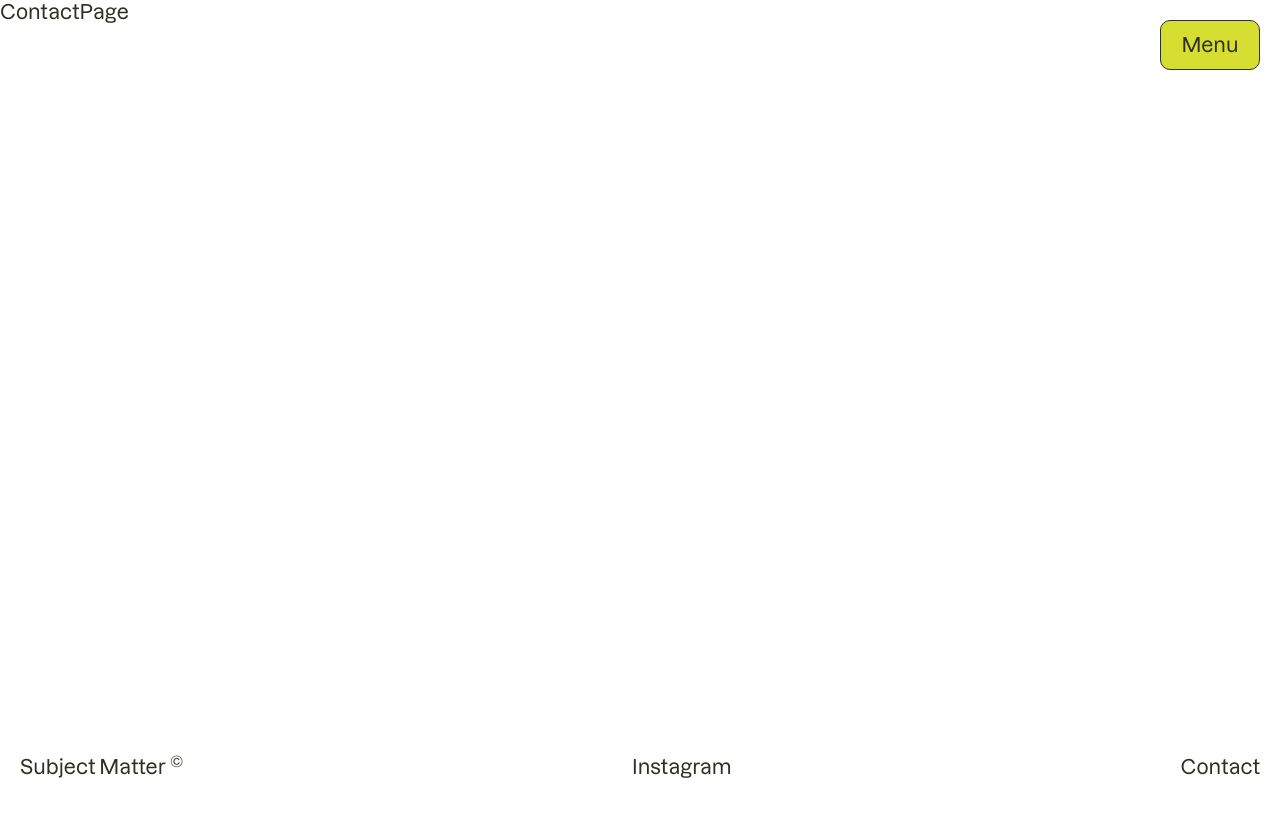
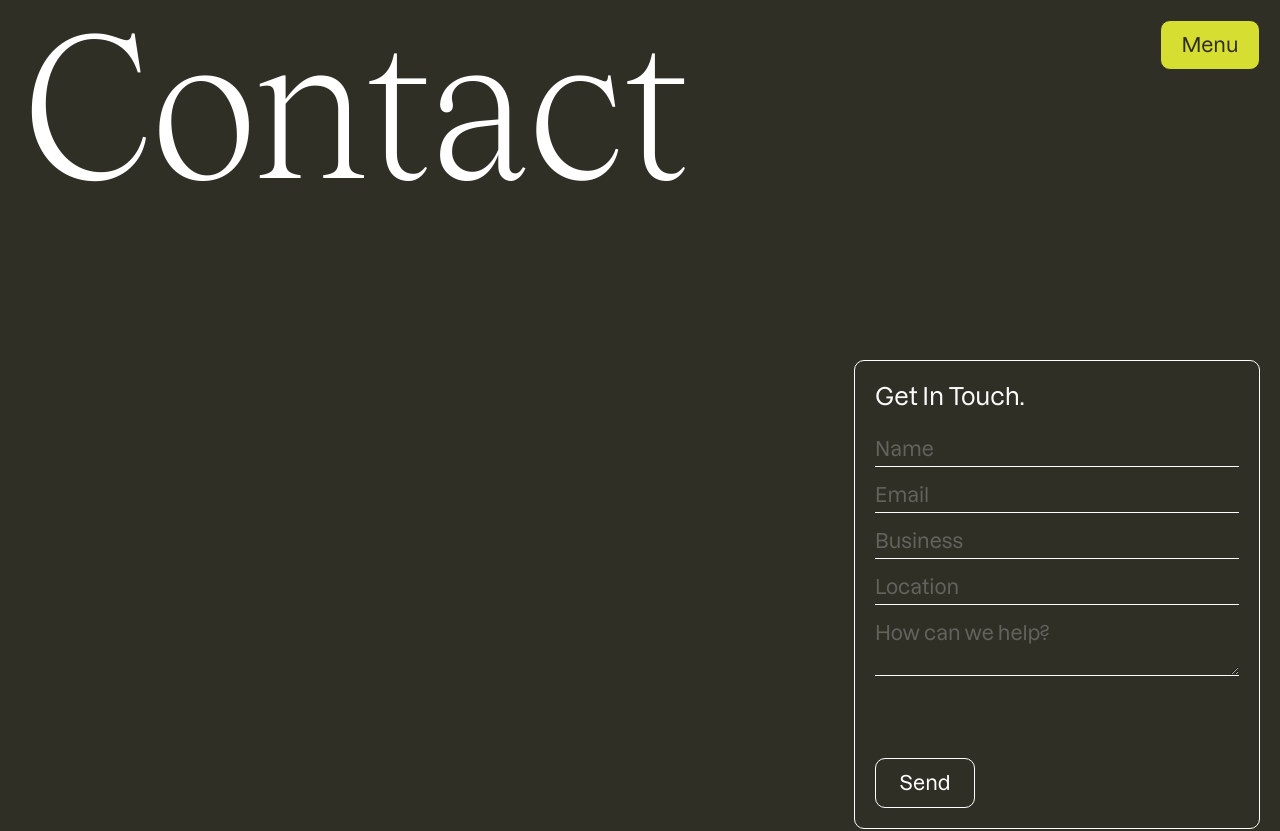
Before and after one commit to nurpais/subject-matter, a Next.js app: page /contact in a window 1280 px wide. Shown: the top 831 px of the page. Before the commit the page ends 800 px from the top, so only its background shows below. Built offline with nearby package versions, Linux system fonts and the light colour scheme.

Commit message:
Add contact form

```diff
--- a/app/(client)/contact/page.tsx
+++ b/app/(client)/contact/page.tsx
@@ -1,5 +1,124 @@
+'use client'
+import Container from '@/components/template/Container'
+import NavbarTriggerBtn from '@/components/template/Navbar/NavbarTriggerBtn'
+import Button from '@/components/ui/Button'
+import DarkBackgroundSection from '@/components/ui/DarkBackgroundSection'
+import clsx from 'clsx'
+import { useForm, SubmitHandler } from 'react-hook-form'
+
+interface IFormInput {
+  name: string
+  email: string
+  business: string
+  location: string
+  message: string
+}
+
 const ContactPage = () => {
-  return <div>ContactPage</div>
+  const {
+    register,
+    handleSubmit,
+    formState: { errors },
+  } = useForm<IFormInput>()
+
+  const onSubmit: SubmitHandler<IFormInput> = (data) => {
+    // Handle form submission
+    console.log(data)
+  }
+  return (
+    <DarkBackgroundSection>
+      <Container className="pb-[120px]">
+        <h1 className="heading-primary text-white">Contact</h1>
+
+        <div className="sticky top-5 z-40 mt-20 flex justify-end md:hidden">
+          <NavbarTriggerBtn />
+        </div>
+
+        <main className="mt-2.5 md:mt-[160px]">
+          <form
+            onSubmit={handleSubmit(onSubmit)}
+            className="ml-auto max-w-[406px] rounded-[10px] border border-white bg-dark p-5"
+          >
+            <h4 className="text-xl font-medium leading-none text-[#FAFAFA] md:text-2xl">Get In Touch.</h4>
+            <div className="mt-6 space-y-4">
+              <div>
+                <input
+                  {...register('name', { required: true })}
+                  className={clsx(
+                    'w-full border-b bg-transparent pb-1 text-white placeholder:text-[#63625B] focus:outline-none',
+                    errors.name ? 'border-red-500' : 'border-white',
+                  )}
+                  placeholder="Name"
+                />
+                {errors.name && <span className="text-xs font-medium text-red-500">Name field cannot be empty.</span>}
+              </div>
+
+              <div>
+                <input
+                  type="email"
+                  {...register('email', { required: true })}
+                  className={clsx(
+                    'w-full border-b bg-transparent pb-1 text-white placeholder:text-[#63625B] focus:outline-none',
+                    errors.email ? 'border-red-500' : 'border-white',
+                  )}
+                  placeholder="Email"
+                />
+                {errors.email && <span className="text-xs font-medium text-red-500">Email field cannot be empty.</span>}
+              </div>
+
+              <div>
+                <input
+                  {...register('business', { required: true })}
+                  className={clsx(
+                    'w-full border-b bg-transparent pb-1 text-white placeholder:text-[#63625B] focus:outline-none',
+                    errors.business ? 'border-red-500' : 'border-white',
+                  )}
+                  placeholder="Business"
+                />
+                {errors.business && (
+                  <span className="text-xs font-medium text-red-500">Business field cannot be empty.</span>
+                )}
+              </div>
+
+              <div>
+                <input
+                  {...register('location', { required: true })}
+                  className={clsx(
+                    'w-full border-b bg-transparent pb-1 text-white placeholder:text-[#63625B] focus:outline-none',
+                    errors.location ? 'border-red-500' : 'border-white',
+                  )}
+                  placeholder="Location"
+                />
+                {errors.location && (
+                  <span className="text-xs font-medium text-red-500">Location field cannot be empty.</span>
+                )}
+              </div>
+
+              <div>
+                <textarea
+                  {...register('message', { required: true })}
+                  className={clsx(
+                    'w-full border-b bg-transparent pb-1 text-white placeholder:text-[#63625B] focus:outline-none',
+                    errors.message ? 'border-red-500' : 'border-white',
+                  )}
+                  placeholder="How can we help?"
+                />
+                {errors.message && (
+                  <span className="text-xs font-medium text-red-500">How can we help field cannot be empty.</span>
+                )}
+              </div>
+
+              <div className="mt-[60px]">
+                <Button variant="outline" type="submit" className="mt-[60px]">
+                  Send
+                </Button>
+              </div>
+            </div>
+          </form>
+        </main>
+      </Container>
+    </DarkBackgroundSection>
+  )
 }
 
 export default ContactPage
--- a/assets/styles/tailwind/index.css
+++ b/assets/styles/tailwind/index.css
@@ -13,7 +13,7 @@
   }
 
   .heading-primary {
-    @apply font-tobias text-[84px] font-light leading-none md:text-[140px] lg:text-[220px];
+    @apply font-tobias text-[84px] font-light leading-none md:text-[140px] lg:text-[200px];
   }
 
   .heading-secondary {
--- a/components/ui/DarkBackgroundSection/DarkBackgroundSection.tsx
+++ b/components/ui/DarkBackgroundSection/DarkBackgroundSection.tsx
@@ -8,7 +8,11 @@ import { ScrollTrigger } from 'gsap/ScrollTrigger'
 
 gsap.registerPlugin(ScrollTrigger)
 
-const DarkBackgroundSection = ({ children }: CommonProps) => {
+interface DarkBackgroundSection extends CommonProps {
+  animate?: boolean
+}
+
+const DarkBackgroundSection = ({ children, animate = true }: DarkBackgroundSection) => {
   const sectionRef = useRef<HTMLDivElement>(null)
 
   useLayoutEffect(() => {
@@ -20,23 +24,24 @@ const DarkBackgroundSection = ({ children }: CommonProps) => {
 
         onEnter: () => {
           document.body.classList.add('bg-dark')
+
           gsap.to(document.body, {
             backgroundColor: '#302F26',
-            duration: 0.5,
+            duration: animate ? 0.5 : 0,
           })
         },
         onLeaveBack: () => {
           document.body.classList.remove('bg-dark')
           gsap.to(document.body, {
             backgroundColor: '#fff',
-            duration: 0.5,
+            duration: animate ? 0.5 : 0,
           })
         },
       })
     })
 
     return () => ctx.revert()
-  }, [])
+  }, [animate])
 
   return <div ref={sectionRef}>{children}</div>
 }
--- a/package.json
+++ b/package.json
@@ -18,6 +18,7 @@
     "next-sanity": "^7.0.12",
     "react": "^18",
     "react-dom": "^18",
+    "react-hook-form": "^7.49.3",
     "sanity": "^3.25.0",
     "styled-components": "^6.1.8"
   },
```
Also changed, not shown: 1 other file (tests, documents, lock files or other folders).
